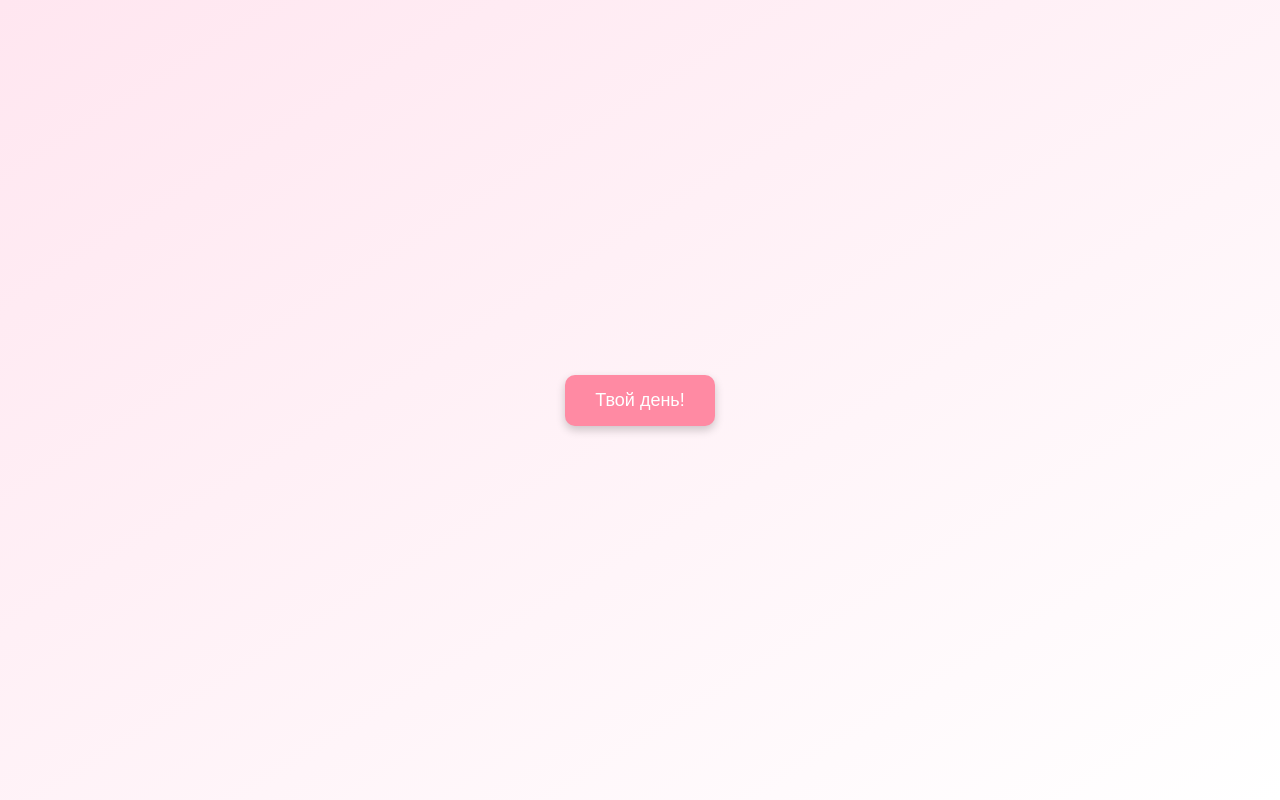
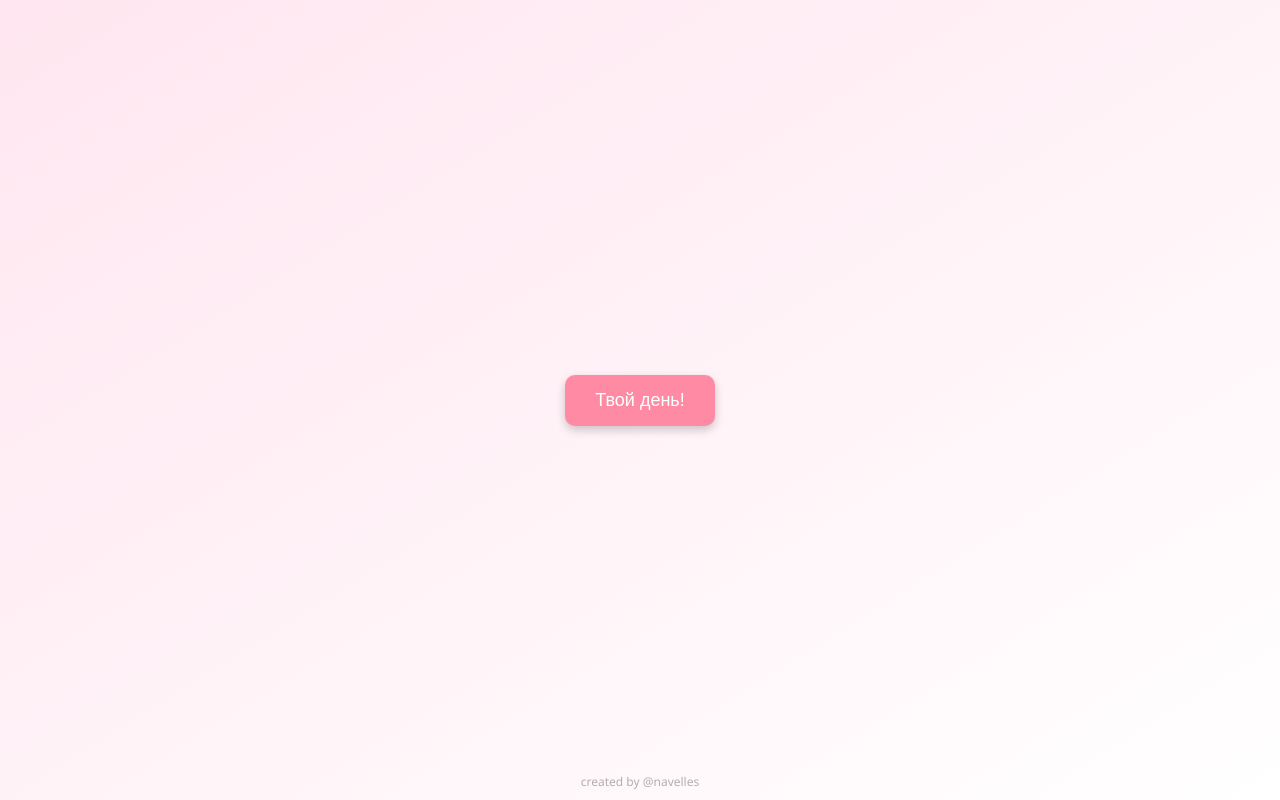
Before and after one commit to 123rqqweqrtq/birthday-site, a plain HTML site: page index.html in a window 1280 px wide. Drawn offline with Linux system fonts and the light colour scheme.

Commit message:
Update index.html

```diff
--- a/index.html
+++ b/index.html
@@ -15,17 +15,20 @@
       font-family: 'Segoe UI', sans-serif;
       background: linear-gradient(to bottom right, #ffe6f0, #ffffff);
       display: flex;
+      flex-direction: column;
       justify-content: center;
       align-items: center;
       height: 100vh;
       padding: 20px;
       overflow: hidden;
+      position: relative;
     }
 
     #container {
       text-align: center;
       max-width: 600px;
       width: 100%;
+      z-index: 1;
     }
 
     button {
@@ -103,6 +106,17 @@
       100% { transform: scale(1) rotate(-45deg); }
     }
 
+    #watermark {
+      position: absolute;
+      bottom: 10px;
+      width: 100%;
+      text-align: center;
+      font-size: 12px;
+      color: rgba(0, 0, 0, 0.3);
+      z-index: 0;
+      pointer-events: none;
+    }
+
     @media (max-width: 600px) {
       button {
         font-size: 16px;
@@ -139,6 +153,8 @@
     </div>
   </div>
 
+  <div id="watermark">created by @navelles</div>
+
   <script>
     const btn = document.getElementById('showBtn');
     const msg = document.getElementById('message');
```
